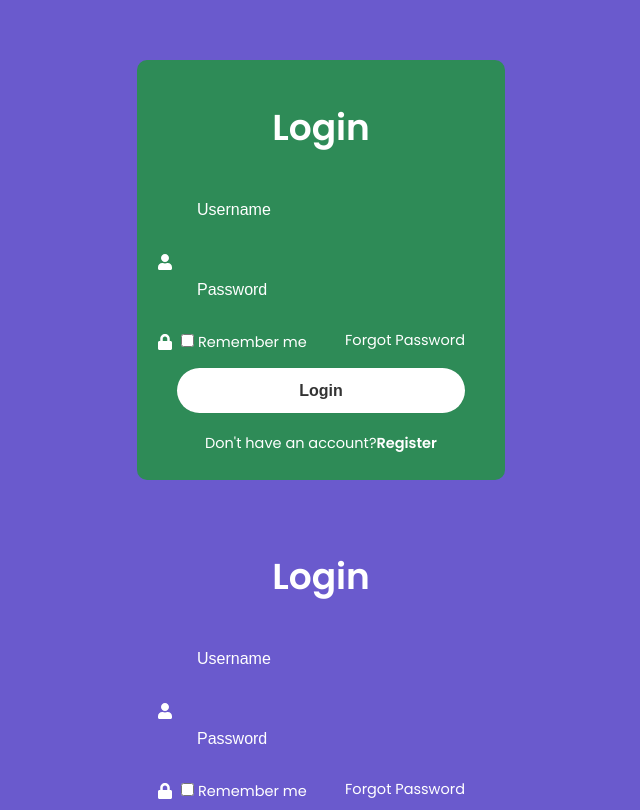
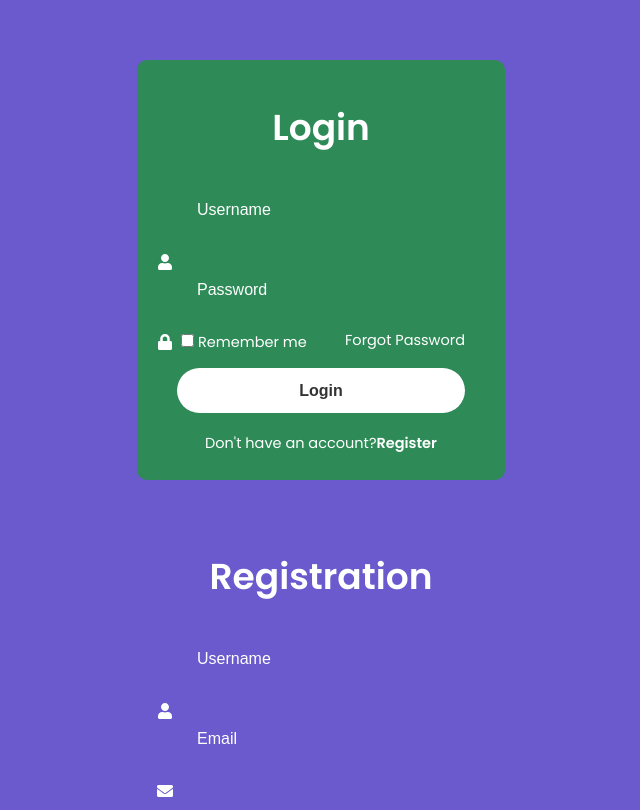
Before and after one commit to MBUDA-BRANICE-NJIRA/Log-In-Form, a React (Create React App) app: page / in a window 1280 px wide. Shown: the part 130-940 px from the top of the page, without its empty margins (319-959 px from the left). Built offline with nearby package versions, Linux system fonts and the light colour scheme.

Commit message:
Added an input section on the registration form section

```diff
--- a/src/Components/LoginRegister/LoginRegister.jsx
+++ b/src/Components/LoginRegister/LoginRegister.jsx
@@ -2,7 +2,7 @@ import React from 'react'
 import './LoginRegister.css'
 import { FaUser } from "react-icons/fa";
 import { FaLock } from "react-icons/fa";
-
+import { FaEnvelope } from "react-icons/fa";
 
 const LoginRegister = () => {
   return (
@@ -38,11 +38,16 @@ const LoginRegister = () => {
 
        <div className="form-box register">
         <form action="">
-          <h1>Login</h1>
+          <h1>Registration</h1>
 
            <div className="input-box">
             <input type="text" placeholder='Username' required />
             <FaUser className='icon'/>
+           </div>
+
+           <div className="input-box">
+            <input type="email" placeholder='Email' required />
+            <FaEnvelope className='icon'/>
            </div>
 
            <div className="input-box">
@@ -51,8 +56,7 @@ const LoginRegister = () => {
            </div>
 
            <div className="remember-forgot">
-            <label><input type="checkbox" />Remember me</label>
-            <a href="nav#">Forgot Password</a>
+            <label><input type="checkbox" />I agree to the terms & conditions.</label>
            </div>
 
            <button type='submit'>Login</button>
```
